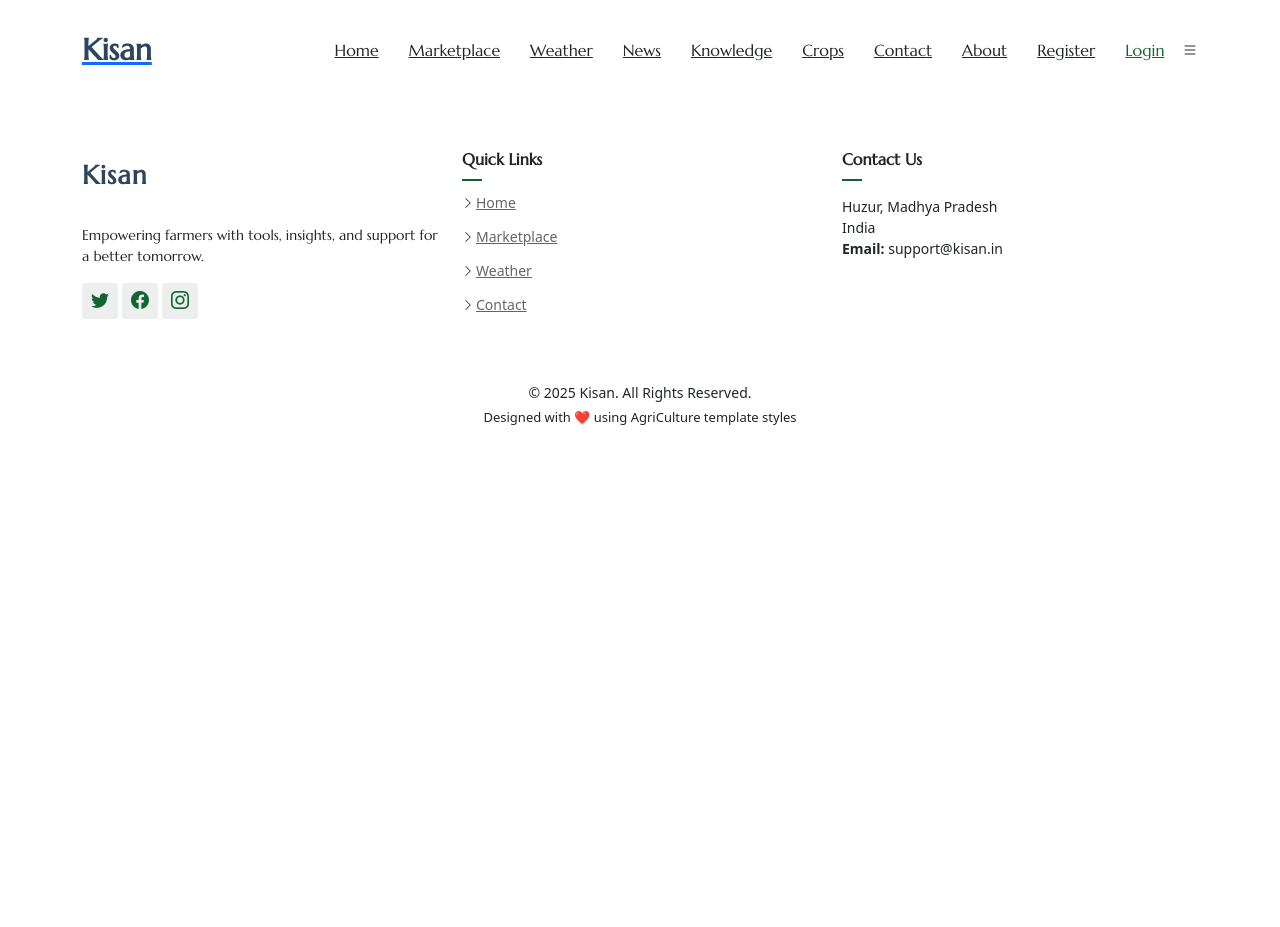
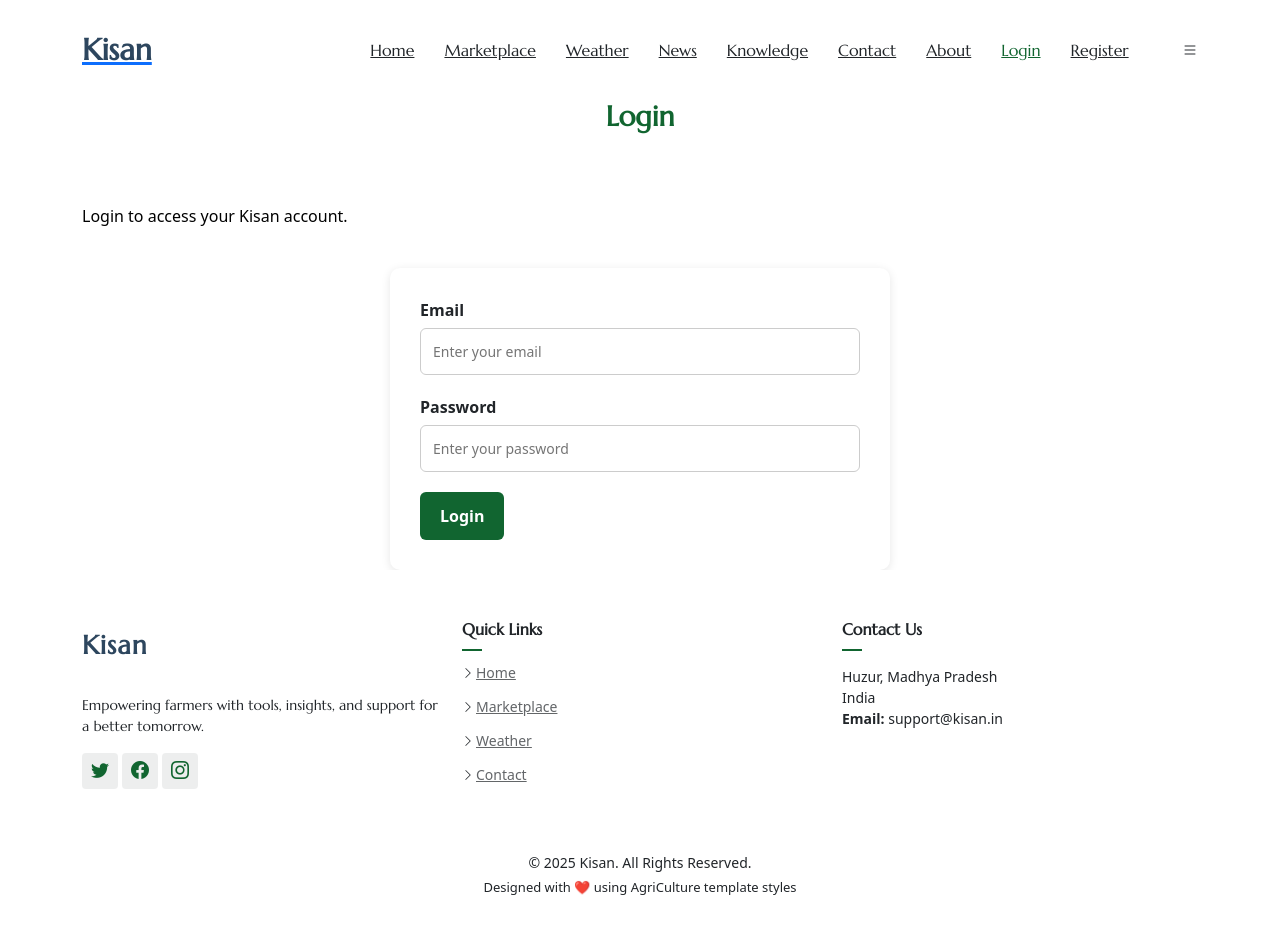
Before and after one commit to Niyati-Saxena/Kisan, a React (Create React App) app in the folder client/kisan-client/: page /login in a window 1280 px wide. Before the commit the page ends 800 px from the top, so only its background shows below. Built offline with nearby package versions, Linux system fonts and the light colour scheme.

Commit message:
Added login page

```diff
--- a/client/kisan-client/src/App.js
+++ b/client/kisan-client/src/App.js
@@ -12,6 +12,8 @@ import WeatherDashboard from './features/weather/WeatherDashboard';
 import NewsFeed from './features/news/NewsFeed';
 import KnowledgePage from './features/knowledge/KnowledgePage';
 import About from './pages/About';
+import NotFound from './pages/NotFound';
+import Login from './pages/Login';
 import CropList from './features/crop/CropList';
 import Register from './components/Register';
 
@@ -85,9 +87,19 @@ function App() {
               AUTHENTICATION
           ========================= */}
 
+            <Route
+  path="/login"
+  element={<Login />}
+/>
+
           <Route
             path="/register"
             element={<Register />}
+          />
+
+          <Route
+            path="*"
+            element={<NotFound />}
           />
 
         </Routes>
--- a/client/kisan-client/src/components/NavBar.js
+++ b/client/kisan-client/src/components/NavBar.js
@@ -77,15 +77,6 @@ function NavBar() {
             </li>
 
             <li>
-  <NavLink
-    to="/crops"
-    onClick={closeMobileNav}
-  >
-    Crops
-  </NavLink>
-</li>
-
-            <li>
               <NavLink
                 to="/contact"
                 onClick={closeMobileNav}
@@ -103,9 +94,19 @@ function NavBar() {
               </NavLink>
             </li>
 
+
             {/* =========================
                 AUTHENTICATION LINKS
             ========================= */}
+
+            <li>
+              <NavLink
+                to="/login"
+                onClick={closeMobileNav}
+              >
+                Login
+              </NavLink>
+            </li>
 
             <li>
               <NavLink
@@ -113,15 +114,6 @@ function NavBar() {
                 onClick={closeMobileNav}
               >
                 Register
-              </NavLink>
-            </li>
-
-            <li>
-              <NavLink
-                to="/login"
-                onClick={closeMobileNav}
-              >
-                Login
               </NavLink>
             </li>
 
--- a/client/kisan-client/src/components/Register.js
+++ b/client/kisan-client/src/components/Register.js
@@ -2,7 +2,7 @@ import '../stylesheets/Register.css';
 import { useState } from 'react';
 import axios from 'axios';
 
-export default function RegisterSection() {
+export default function Register() {
   const [formData, setFormData] = useState({
     name: '',
     email: '',
--- /dev/null
+++ b/client/kisan-client/src/pages/Login.js
@@ -0,0 +1,162 @@
+import { useState } from 'react';
+import axios from 'axios';
+import { useNavigate } from 'react-router-dom';
+
+function Login() {
+  const [formData, setFormData] = useState({
+    email: '',
+    password: ''
+  });
+
+  const [error, setError] = useState('');
+  const [loading, setLoading] = useState(false);
+
+  const navigate = useNavigate();
+
+  const handleChange = (e) => {
+    setFormData(prev => ({
+      ...prev,
+      [e.target.id]: e.target.value
+    }));
+
+    setError('');
+  };
+
+  const handleSubmit = async (e) => {
+    e.preventDefault();
+
+    setError('');
+    setLoading(true);
+
+    try {
+      const response = await axios.post(
+        'http://localhost:8081/api/login',
+        formData
+      );
+
+      console.log('Login successful:', response.data);
+
+      // Temporary storage.
+      // We will replace this with AuthContext later.
+      localStorage.setItem('token', response.data.token);
+      localStorage.setItem('userId', response.data.userId);
+      localStorage.setItem('name', response.data.name);
+      localStorage.setItem('role', response.data.role);
+
+      navigate('/');
+
+    } catch (err) {
+      console.error('Login error:', err);
+
+      if (err.response) {
+        const status = err.response.status;
+        const data = err.response.data;
+
+        if (status === 401) {
+          setError(data.message || 'Invalid email or password.');
+        } else if (status === 400) {
+          if (data.errors) {
+            const validationMessages =
+              Object.values(data.errors).join(' ');
+
+            setError(validationMessages);
+          } else {
+            setError(
+              data.message || 'Please check your login details.'
+            );
+          }
+        } else {
+          setError(
+            data.message || 'Login failed. Please try again.'
+          );
+        }
+      } else {
+        setError(
+          'Unable to connect to the server. Please make sure the backend is running.'
+        );
+      }
+
+    } finally {
+      setLoading(false);
+    }
+  };
+
+  return (
+    <section className="login-section section">
+      <div className="container">
+
+        <h2 className="section-title">
+          Login
+        </h2>
+
+        <p
+          className="section-description"
+          style={{ color: 'black' }}
+        >
+          Login to access your Kisan account.
+        </p>
+
+        <form
+          className="form-box"
+          onSubmit={handleSubmit}
+        >
+
+          {/* Email */}
+          <div className="form-group">
+            <label htmlFor="email">
+              Email
+            </label>
+
+            <input
+              type="email"
+              id="email"
+              value={formData.email}
+              onChange={handleChange}
+              placeholder="Enter your email"
+              required
+            />
+          </div>
+
+
+          {/* Password */}
+          <div className="form-group">
+            <label htmlFor="password">
+              Password
+            </label>
+
+            <input
+              type="password"
+              id="password"
+              value={formData.password}
+              onChange={handleChange}
+              placeholder="Enter your password"
+              required
+            />
+          </div>
+
+
+          {/* Error */}
+          {error && (
+            <div className="registration-error">
+              {error}
+            </div>
+          )}
+
+
+          {/* Submit */}
+          <button
+            type="submit"
+            className="submit-btn"
+            disabled={loading}
+          >
+            {loading ? 'Logging in...' : 'Login'}
+          </button>
+
+        </form>
+
+      </div>
+    </section>
+  );
+}
+
+export default Login;
```
